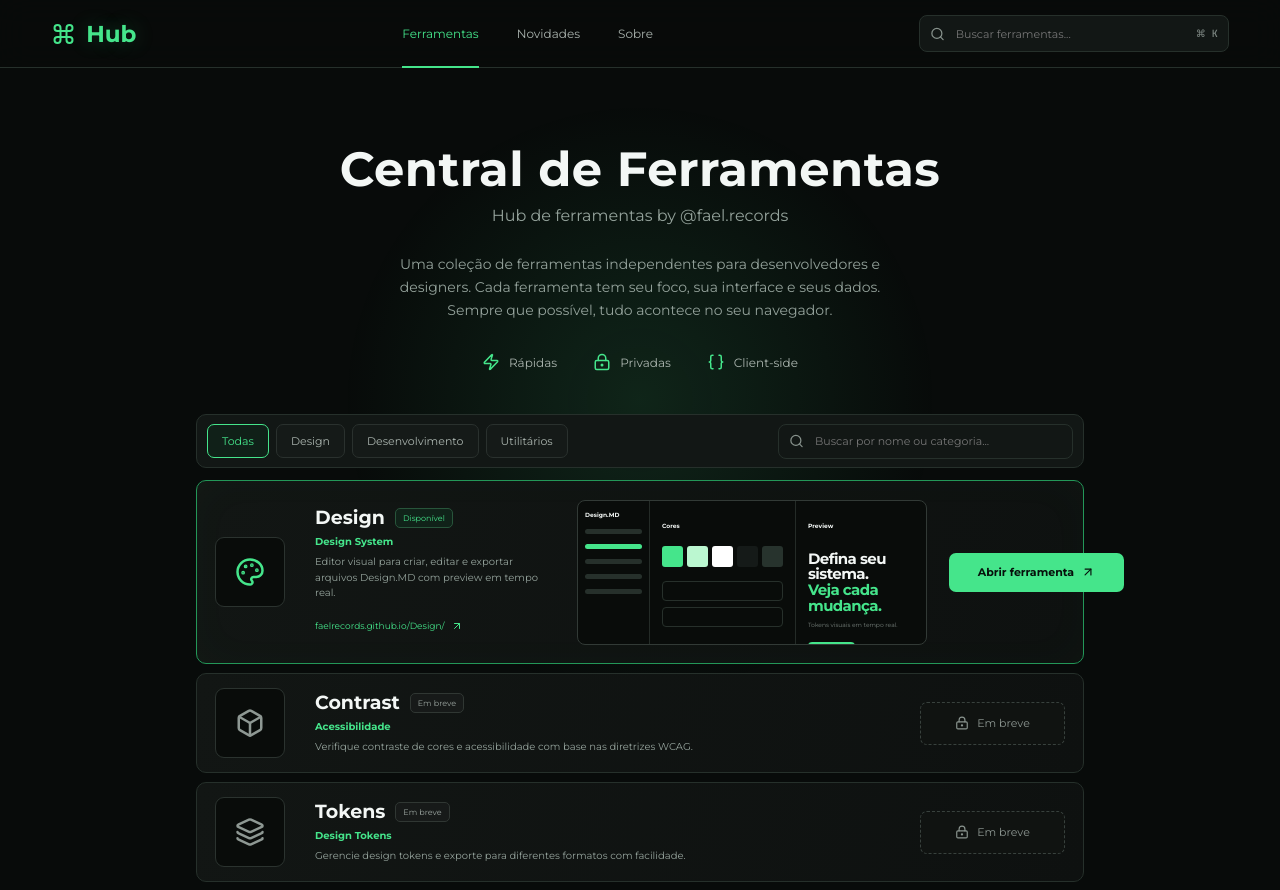
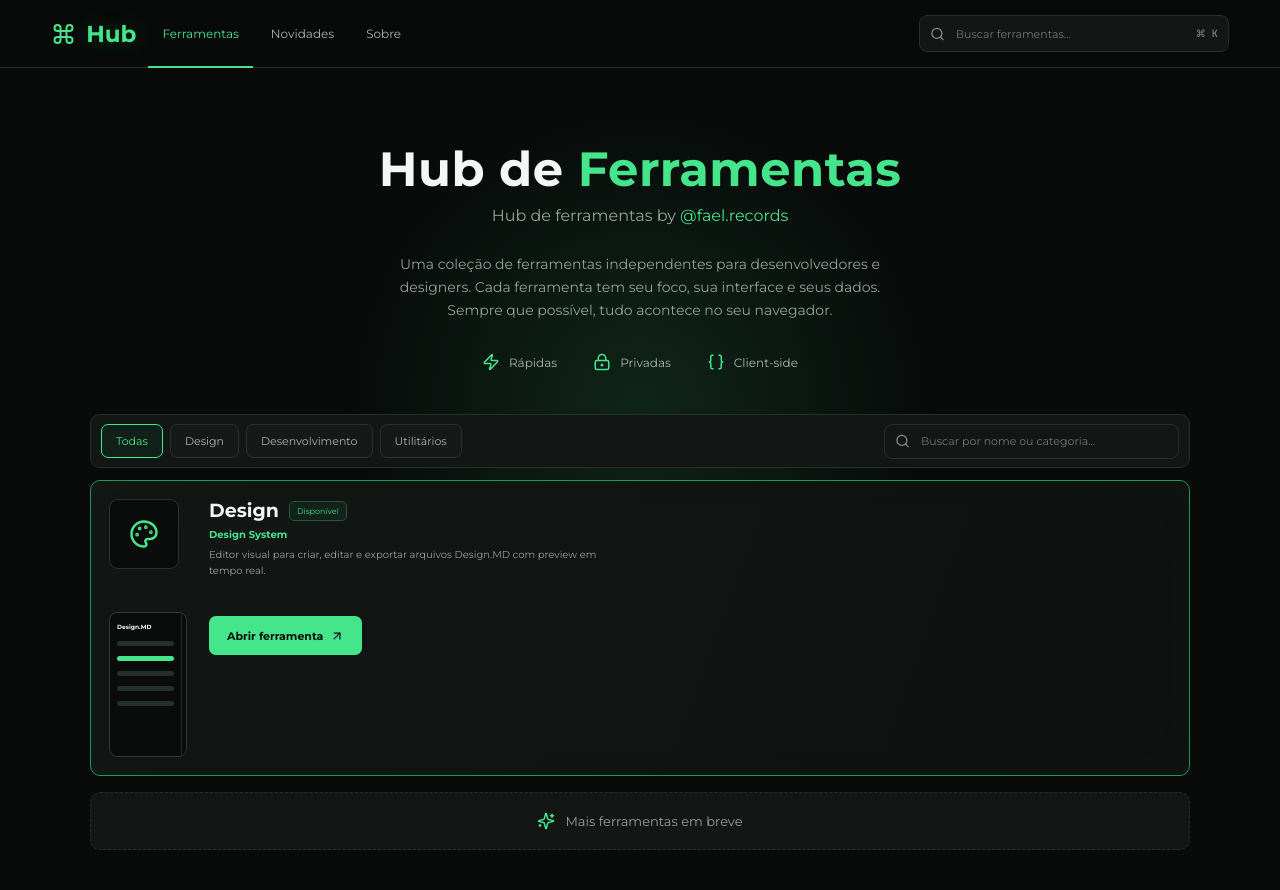
Before and after one commit to faelrecords/hub, a React (Vite) app: page / in a window 1280 px wide. Shown: the top 890 px of the page. Built offline with nearby package versions, Linux system fonts and the light colour scheme.

Commit message:
Fix layout: Hub de Ferramentas title, nav left, remove GitHub refs, single coming soon banner

```diff
--- a/src/main.jsx
+++ b/src/main.jsx
@@ -2,15 +2,13 @@ import { StrictMode, useEffect, useMemo, useRef, useState } from 'react'
 import { createRoot } from 'react-dom/client'
 import {
   ArrowUpRight,
-  Box,
   Braces,
-  Check,
   Code2,
   Command,
-  Layers3,
   LockKeyhole,
   Palette,
   Search,
+  Sparkles,
   Zap,
 } from 'lucide-react'
 import './styles.css'
@@ -24,30 +22,6 @@ const tools = [
     url: 'https://faelrecords.github.io/Design/',
     available: true,
     icon: Palette,
-  },
-  {
-    name: 'Contrast',
-    category: 'Design',
-    type: 'Acessibilidade',
-    description: 'Verifique contraste de cores e acessibilidade com base nas diretrizes WCAG.',
-    available: false,
-    icon: Box,
-  },
-  {
-    name: 'Tokens',
-    category: 'Desenvolvimento',
-    type: 'Design Tokens',
-    description: 'Gerencie design tokens e exporte para diferentes formatos com facilidade.',
-    available: false,
-    icon: Layers3,
-  },
-  {
-    name: 'Convert',
-    category: 'Utilitários',
-    type: 'Conversores',
-    description: 'Converta cores, unidades e códigos entre diferentes formatos.',
-    available: false,
-    icon: Code2,
   },
 ]
 
@@ -84,7 +58,7 @@ function App() {
       <div className="container">
         <section className="hero">
           <div className="hero-copy">
-            <h1>Central de Ferramentas<br /><span className="hero-sub">Hub de ferramentas by @fael.records</span></h1>
+            <h1>Hub de <span className="green">Ferramentas</span><br /><span className="hero-sub">Hub de ferramentas by <a href="https://instagram.com/fael.records" target="_blank" rel="noreferrer" className="green">@fael.records</a></span></h1>
             <p>Uma coleção de ferramentas independentes para desenvolvedores e designers. Cada ferramenta tem seu foco, sua interface e seus dados. Sempre que possível, tudo acontece no seu navegador.</p>
             <div className="principles"><span><Zap /> Rápidas</span><span><LockKeyhole /> Privadas</span><span><Braces /> Client-side</span></div>
           </div>
@@ -97,8 +71,13 @@ function App() {
           </div>
 
           <div className="tool-list">
-            {filtered.map((tool) => tool.available ? <DesignTool key={tool.name} tool={tool} /> : <ComingTool key={tool.name} tool={tool} />)}
+            {filtered.map((tool) => <DesignTool key={tool.name} tool={tool} />)}
             {!filtered.length && <div className="empty">Nenhuma ferramenta encontrada.</div>}
+          </div>
+
+          <div className="coming-soon-banner">
+            <Sparkles />
+            <span>Mais ferramentas em breve</span>
           </div>
         </section>
       </div>
@@ -113,7 +92,11 @@ function DesignTool({ tool }) {
   return (
     <article className="tool featured">
       <div className="tool-icon"><Icon /></div>
-      <div className="tool-copy"><div className="title-row"><h2>{tool.name}</h2><span>Disponível</span></div><b>{tool.type}</b><p>{tool.description}</p><a href={tool.url} target="_blank" rel="noreferrer">{tool.url.replace('https://', '')}<ArrowUpRight /></a></div>
+      <div className="tool-copy">
+        <div className="title-row"><h2>{tool.name}</h2><span>Disponível</span></div>
+        <b>{tool.type}</b>
+        <p>{tool.description}</p>
+      </div>
       <div className="design-preview">
         <div className="mini-sidebar"><small>Design.MD</small><i /><i className="selected" /><i /><i /><i /></div>
         <div className="mini-editor"><small>Cores</small><span><i /><i /><i /><i /><i /></span><div /><div /></div>
@@ -124,15 +107,4 @@ function DesignTool({ tool }) {
   )
 }
 
-function ComingTool({ tool }) {
-  const Icon = tool.icon
-  return (
-    <article className="tool coming">
-      <div className="tool-icon"><Icon /></div>
-      <div className="tool-copy"><div className="title-row"><h2>{tool.name}</h2><span>Em breve</span></div><b>{tool.type}</b><p>{tool.description}</p></div>
-      <button disabled><LockKeyhole /> Em breve</button>
-    </article>
-  )
-}
-
 createRoot(document.getElementById('root')).render(<StrictMode><App /></StrictMode>)
--- a/src/styles.css
+++ b/src/styles.css
@@ -6,6 +6,7 @@ html { scroll-behavior: smooth; }
 body { margin: 0; min-width: 320px; min-height: 100vh; overflow-x: hidden; }
 button,input { font: inherit; }
 a { color: inherit; text-decoration: none; }
+.green { color: var(--green); }
 
 .has-glow { position: relative; }
 .grid-bg {
@@ -25,11 +26,11 @@ a { color: inherit; text-decoration: none; }
 }
 .has-glow > * { position: relative; z-index: 1; }
 
-.header { height: 68px; display:flex; align-items:center; gap:42px; padding:0 max(28px,4vw); border-bottom:1px solid var(--line); background:rgba(8,11,10,.88); backdrop-filter:blur(15px); position:sticky; top:0; z-index:10; }
+.header { height: 68px; display:flex; align-items:center; gap:12px; padding:0 max(28px,4vw); border-bottom:1px solid var(--line); background:rgba(8,11,10,.88); backdrop-filter:blur(15px); position:sticky; top:0; z-index:10; }
 .brand { display:flex; align-items:center; gap:10px; color:var(--green); font-size:23px; text-shadow:0 0 20px rgba(69,229,139,.25); }
 .brand svg { width:25px; }
-.header nav { display:flex; gap:38px; margin-left:auto; }
-.header nav a { height:68px; display:grid; place-items:center; position:relative; color:#a8b1ac; font-size:12px; }
+.header nav { display:flex; gap:4px; }
+.header nav a { height:68px; display:grid; place-items:center; position:relative; color:#a8b1ac; font-size:12px; padding:0 14px; }
 .header nav a.active { color:var(--green); }
 .header nav a.active:after { content:""; position:absolute; bottom:0; width:100%; height:2px; background:var(--green); }
 .top-search,.filters label { display:flex; align-items:center; gap:9px; border:1px solid var(--line); border-radius:8px; background:var(--surface); }
@@ -38,7 +39,7 @@ a { color: inherit; text-decoration: none; }
 .top-search input,.filters input { flex:1; min-width:0; border:0; outline:0; color:#e9efeb; background:transparent; font-size:11px; }
 kbd { color:#7d8782; font:10px 'JetBrains Mono'; }
 
-.container { width:min(888px,calc(100% - 36px)); margin:auto; }
+.container { width:min(1100px,calc(100% - 36px)); margin:auto; }
 
 .hero { display:flex; flex-direction:column; align-items:center; text-align:center; padding:80px 0 40px; }
 .hero h1 { margin:0; font-size:clamp(36px,5vw,48px); font-weight:700; line-height:0.9; letter-spacing:0.01em; }
@@ -55,8 +56,8 @@ kbd { color:#7d8782; font:10px 'JetBrains Mono'; }
 .filters button.active { border-color:var(--green); color:var(--green); background:#102018; }
 .filters label { width:295px; height:35px; padding:0 10px; }
 .tool-list { display:flex; flex-direction:column; gap:9px; margin-top:12px; }
-.tool { display:grid; grid-template-columns:78px minmax(240px,1fr) auto; gap:22px; align-items:center; min-height:100px; padding:14px 18px; border:1px solid var(--line); border-radius:10px; background:linear-gradient(110deg,#121614,#0e1110); }
-.tool.featured { grid-template-columns:78px minmax(240px,.85fr) minmax(350px,1.3fr) 175px; min-height:184px; border-color:#239758; box-shadow:inset 0 0 45px rgba(69,229,139,.025); }
+.tool { display:grid; grid-template-columns:78px 1fr; gap:22px; align-items:start; min-height:100px; padding:18px; border:1px solid var(--line); border-radius:10px; background:linear-gradient(110deg,#121614,#0e1110); }
+.tool.featured { grid-template-columns:78px 1fr; border-color:#239758; box-shadow:inset 0 0 45px rgba(69,229,139,.025); }
 .tool-icon { width:70px; height:70px; display:grid; place-items:center; border:1px solid #2b332f; border-radius:9px; background:#090c0a; color:var(--green); }
 .tool-icon svg { width:30px; height:30px; }
 .title-row { display:flex; align-items:center; gap:10px; }
@@ -66,7 +67,7 @@ kbd { color:#7d8782; font:10px 'JetBrains Mono'; }
 .tool-copy p { max-width:390px; margin:0; color:var(--muted); font-size:10px; line-height:1.55; }
 .tool-copy>a { display:flex; align-items:center; gap:6px; margin-top:13px; color:var(--green); font-size:9px; }
 .tool-copy>a svg { width:12px; }
-.design-preview { height:145px; display:grid; grid-template-columns:72px 1fr 1.12fr; overflow:hidden; border:1px solid #323a36; border-radius:8px; background:#090c0a; }
+.design-preview { height:145px; display:grid; grid-template-columns:72px 1fr 1.12fr; overflow:hidden; border:1px solid #323a36; border-radius:8px; background:#090c0a; margin-top:12px; }
 .mini-sidebar { display:flex; flex-direction:column; gap:10px; padding:10px 7px; border-right:1px solid #242b27; }
 .mini-sidebar small,.mini-editor small,.mini-page small { font-size:6px; font-weight:700; }
 .mini-sidebar i { height:5px; border-radius:3px; background:#26302b; }
@@ -80,20 +81,19 @@ kbd { color:#7d8782; font:10px 'JetBrains Mono'; }
 .mini-page h3 { margin:19px 0 7px; font-size:15px; line-height:1.05; letter-spacing:-.04em; }
 .mini-page h3 em { display:block; color:var(--green); font-style:normal; }
 .mini-page p { margin:0;color:#77817c;font-size:6px}.mini-page button{margin-top:13px;border:0;border-radius:4px;padding:6px 10px;background:var(--green);font-size:6px}
-.tool-action { display:flex; flex-direction:column; gap:15px; align-items:stretch; }
-.tool-action>a { display:flex; align-items:center; justify-content:center; gap:7px; height:39px; border-radius:7px; color:#07100b; background:var(--green); font-size:11px; font-weight:700; }
+.tool-action { margin-top:16px; }
+.tool-action>a { display:inline-flex; align-items:center; justify-content:center; gap:7px; height:39px; padding:0 18px; border-radius:7px; color:#07100b; background:var(--green); font-size:11px; font-weight:700; }
 .tool-action>a:hover { background:#68efa3; transform:translateY(-1px); }
 .tool-action svg { width:14px; }
-.tool-action small { color:var(--muted); font-size:8px; text-align:center; }
-.tool.coming>button { width:145px; height:43px; display:flex; align-items:center; justify-content:center; gap:8px; border:1px dashed #38413d; border-radius:7px; color:#8b9590; background:#101311; font-size:11px; }
-.tool.coming>button svg { width:14px; }
-.tool.coming .title-row span { color:#9aa49f; border-color:#303733; background:#171a19; }
-.tool.coming .tool-icon { color:#8e9893; }
+
+.coming-soon-banner { display:flex; align-items:center; justify-content:center; gap:10px; margin-top:16px; padding:16px; border:1px dashed var(--line); border-radius:10px; background:var(--surface); color:var(--muted); font-size:13px; }
+.coming-soon-banner svg { width:18px; color:var(--green); }
+
 .empty { padding:50px; text-align:center; color:var(--muted); border:1px dashed var(--line); border-radius:10px; }
 
-footer { min-height:70px; display:flex; align-items:center; gap:20px; padding:0 max(28px,calc((100% - 888px)/2)); border-top:1px solid var(--line); color:#7f8984; font-size:9px; }
+footer { min-height:70px; display:flex; align-items:center; gap:20px; padding:0 max(28px,calc((100% - 1100px)/2)); border-top:1px solid var(--line); color:#7f8984; font-size:9px; }
 footer .brand { font-size:18px; }
 footer>div { display:flex; gap:24px; margin-left:auto; }
 
-@media(max-width:950px){.header nav{display:none}.top-search{margin-left:auto}.tool.featured{grid-template-columns:65px 1fr 150px}.design-preview{display:none}.tool{grid-template-columns:65px 1fr auto}}
-@media(max-width:650px){.header{gap:12px;padding:0 14px}.top-search{display:none}.container{width:calc(100% - 24px)}.hero{padding-top:40px}.hero h1{font-size:36px}.principles{gap:15px;flex-wrap:wrap}.filters{align-items:stretch;flex-direction:column}.filters>div{overflow:auto}.filters label{width:100%}.tool,.tool.featured{grid-template-columns:55px 1fr;padding:12px}.tool-icon{width:52px;height:52px}.tool-action{grid-column:1/-1}.tool.coming>button{grid-column:1/-1;width:100%}footer>div{display:none}}
+@media(max-width:950px){.header nav{display:none}.top-search{margin-left:auto}.design-preview{display:none}.tool,.tool.featured{grid-template-columns:65px 1fr}}
+@media(max-width:650px){.header{gap:12px;padding:0 14px}.top-search{display:none}.container{width:calc(100% - 24px)}.hero{padding-top:40px}.hero h1{font-size:36px}.principles{gap:15px;flex-wrap:wrap}.filters{align-items:stretch;flex-direction:column}.filters>div{overflow:auto}.filters label{width:100%}.tool,.tool.featured{grid-template-columns:55px 1fr;padding:12px}.tool-icon{width:52px;height:52px}.tool-action{grid-column:1/-1}footer>div{display:none}}
```
